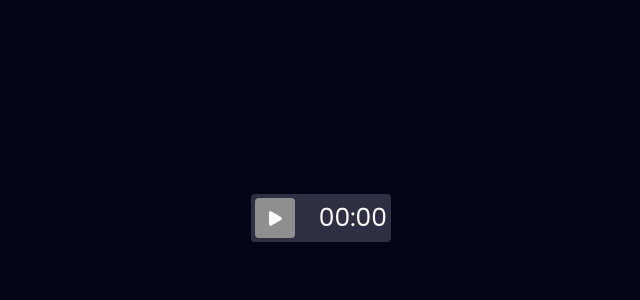
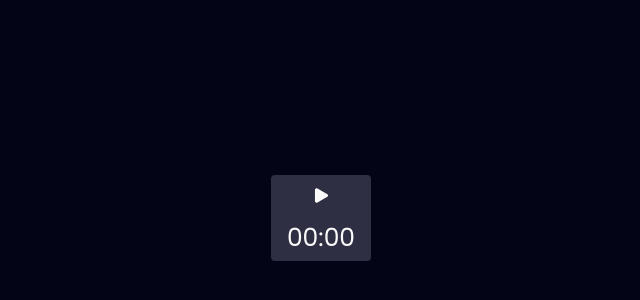
Before and after one commit to fernando-meira/Won, a Next.js app: page /Dashboard in a window 1280 px wide. Shown: the part 182-482 px from the top of the page, without its empty margins (319-959 px from the left). Built offline with nearby package versions, Linux system fonts and the light colour scheme.

Commit message:
feat: Rearranged stopwatch component.

```diff
--- a/src/components/StopWatch/index.tsx
+++ b/src/components/StopWatch/index.tsx
@@ -1,5 +1,5 @@
-import { useState, useEffect } from 'react';
-import { FaStop, FaPlay } from 'react-icons/fa';
+import { useState, useEffect, useMemo } from 'react';
+import { FaStop, FaPlay, FaPause } from 'react-icons/fa';
 
 import formatTime from '~/utils/FormatTime';
 
@@ -14,14 +14,6 @@ export default function StopWatch() {
     setMinutes(0);
     setSeconds(0);
     setPlay(false);
-  };
-
-  const handlePlay = () => {
-    if (play) {
-      return reset();
-    }
-
-    return setPlay(true);
   };
 
   useEffect(() => {
@@ -46,11 +38,35 @@ export default function StopWatch() {
     }
   }, [play, seconds, minutes]);
 
+  const renderButton = useMemo(() => {
+    if (play) {
+      return (
+        <>
+          <S.Button onClick={() => setPlay(false)}>
+            <FaPause />
+          </S.Button>
+
+          <S.Button onClick={reset}>
+            <FaStop />
+          </S.Button>
+        </>
+      );
+    }
+
+    return (
+      <S.Button onClick={() => setPlay(true)}>
+        <FaPlay />
+      </S.Button>
+    );
+  }, [play]);
+
   return (
-    <S.TimerWrapper>
-      <S.Button onClick={handlePlay}>{play ? <FaStop /> : <FaPlay />}</S.Button>
+    <S.Container>
+      <S.ButtonWrapper>{renderButton}</S.ButtonWrapper>
 
-      <S.Timer>{`${formatTime(minutes)}:${formatTime(seconds)}`}</S.Timer>
-    </S.TimerWrapper>
+      <S.TimerWrapper>
+        <S.Timer>{`${formatTime(minutes)}:${formatTime(seconds)}`}</S.Timer>
+      </S.TimerWrapper>
+    </S.Container>
   );
 }
--- a/src/components/StopWatch/styles.ts
+++ b/src/components/StopWatch/styles.ts
@@ -1,14 +1,28 @@
 import styled, { css } from 'styled-components';
+
+export const Container = styled.div``;
+
+export const ButtonWrapper = styled.div`
+  border-top-left-radius: 4px;
+  border-top-right-radius: 4px;
+
+  display: flex;
+  align-items: center;
+  justify-content: space-evenly;
+
+  background-color: ${({ theme }) => theme.colors.darkGray};
+`;
 
 export const TimerWrapper = styled.div`
   padding: 0.4rem;
-  width: 14rem;
-  border-radius: 4px;
+  width: 10rem;
+  border-bottom-left-radius: 4px;
+  border-bottom-right-radius: 4px;
 
   display: flex;
   flex-direction: row;
   align-items: center;
-  justify-content: space-between;
+  justify-content: center;
 
   background-color: ${({ theme }) => theme.colors.darkGray};
 `;
@@ -17,10 +31,10 @@ export const Button = styled.button`
   ${({ theme }) =>
     theme &&
     css`
+      width: 4rem;
+      height: 4rem;
       border: none;
-      width: 4rem;
       padding: 0.4rem;
-      height: 4rem;
       border-radius: 4px;
 
       display: flex;
@@ -28,7 +42,7 @@ export const Button = styled.button`
       justify-content: center;
 
       cursor: pointer;
-      background-color: ${theme.colors.gray};
+      background-color: transparent;
 
       > svg {
         width: 1.5rem;
```
